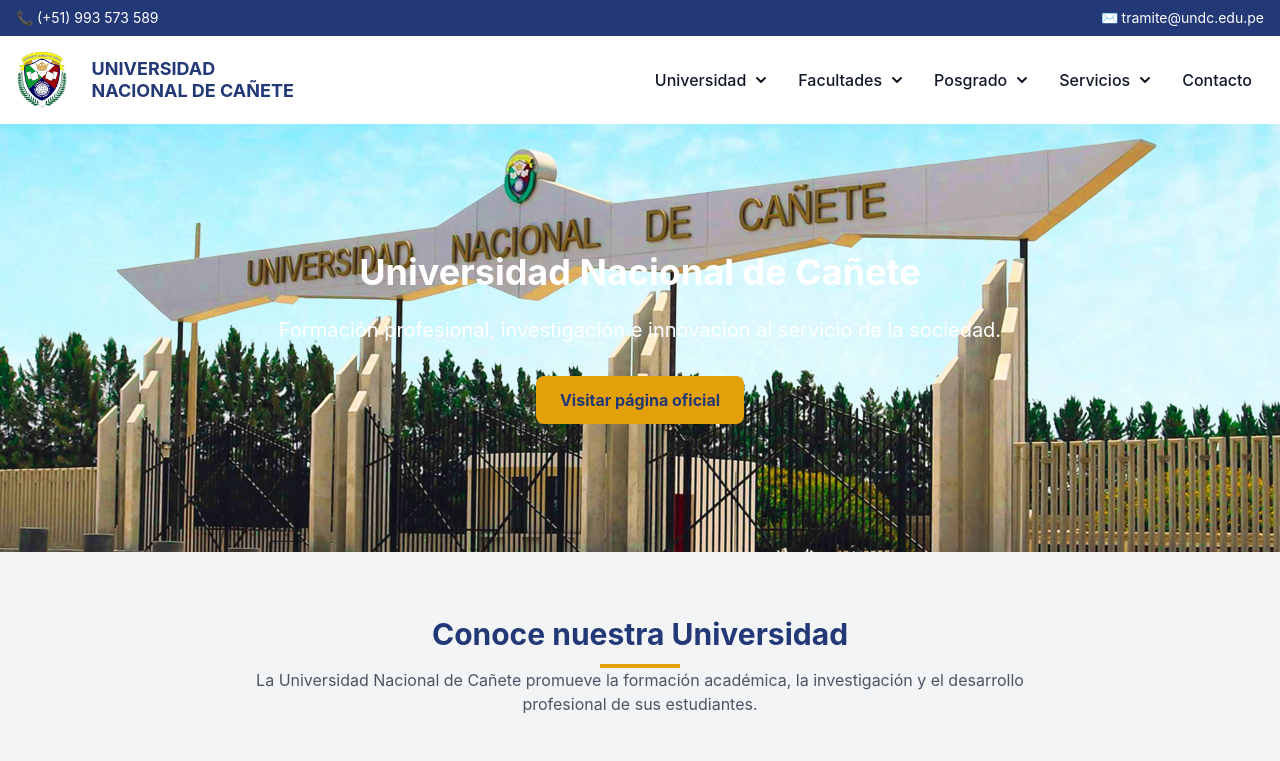
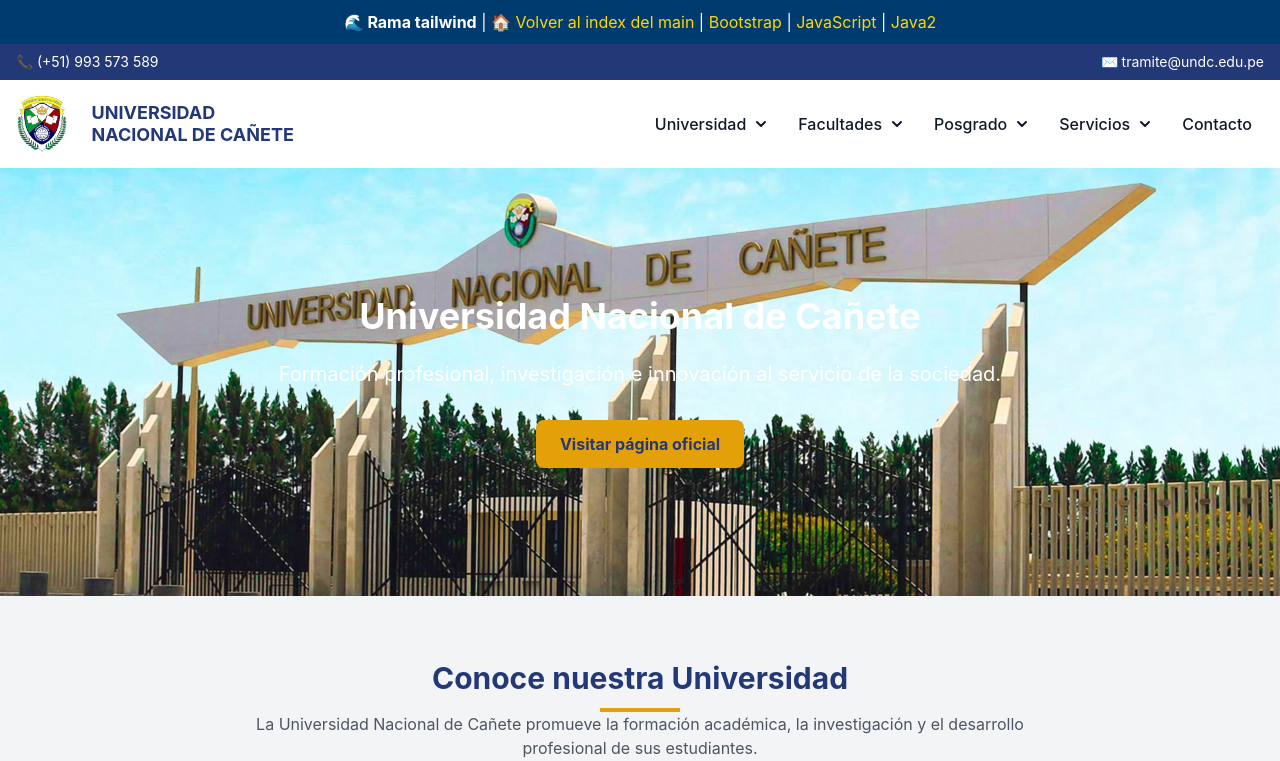
Before and after one commit to LupeSalem1401/html, a plain HTML site: page index.html in a window 1280 px wide. Shown: the top 761 px of the page. Drawn offline with nearby package versions, Linux system fonts and the light colour scheme; grey boxes are pictures that could not be loaded.

Commit message:
Enlazar index de tailwind al index del main

```diff
--- a/index.html
+++ b/index.html
@@ -16,6 +16,15 @@
 </head>
 
 <body class="bg-gray-100">
+
+    <!-- NAV ENTRE RAMAS / INDEX MAIN -->
+    <div style="background:#003b70;color:white;padding:10px;text-align:center;">
+        <strong>🌊 Rama tailwind</strong> |
+        <a style="color:#ffd700;" href="https://github.com/LupeSalem1401/html/blob/main/index.html">🏠 Volver al index del main</a> |
+        <a style="color:#ffd700;" href="https://github.com/LupeSalem1401/html/blob/bootstrap/index.html">Bootstrap</a> |
+        <a style="color:#ffd700;" href="https://github.com/LupeSalem1401/html/blob/permanencia01/central.html">JavaScript</a> |
+        <a style="color:#ffd700;" href="https://github.com/LupeSalem1401/html/blob/java2/index.html">Java2</a>
+    </div>
 
     <!-- ========================= -->
     <!-- BARRA SUPERIOR -->
```
